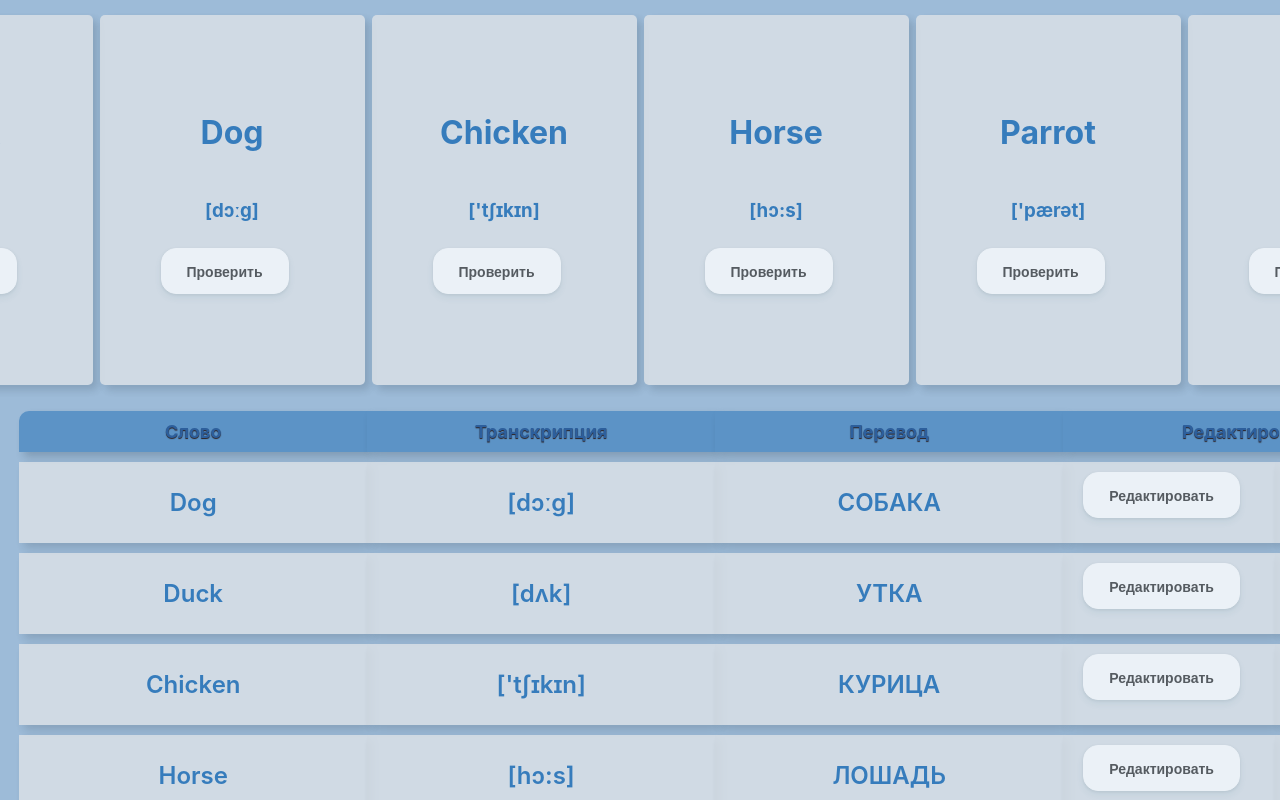
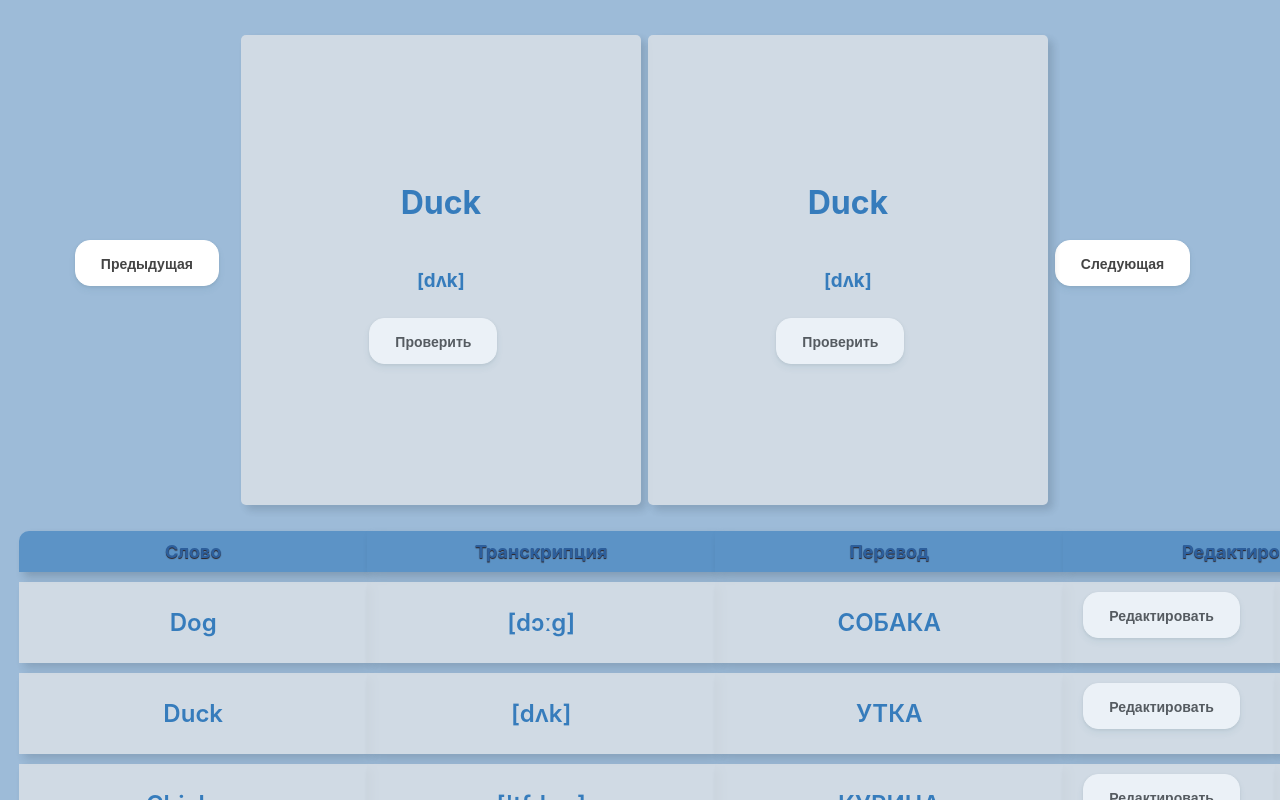
Before and after one commit to MarVasilieva/W27_FunnyEnglish_React, a React (Create React App) app: page / in a window 1280 px wide. Shown: the top 800 px of the page. Built offline with nearby package versions, Linux system fonts and the light colour scheme; a web font is replaced by a local one.

Commit message:
add carousel

```diff
--- a/src/App.css
+++ b/src/App.css
@@ -7,7 +7,7 @@
   align-items: center;
   gap: 16px;
   background-color: #9dbbd8;
-  padding: 15px;
+  padding: 35px;
 }
 .wordsCards {
   display: flex;
--- a/src/App.js
+++ b/src/App.js
@@ -1,60 +1,69 @@
+import React from "react";
 import "./App.css";
 import "./components/Wordcard.css";
 import Wordcard from "./components/Wordcard";
 import Wordlist from "./components/Wordlist";
 import Table from "./components/Wordlist";
 import "./components/Wordlist.css";
+import words from "./components/words.json";
 
-const words = [
-  {
-    title: "Duck",
-    transcription: "[dʌk]",
-    translation: "УТКА",
-    url: "https://encrypted-tbn0.gstatic.com/images?q=tbn:ANd9GcQt7KTf5Oi4xSHjP4a7V7jxsYQE7BGmp2aMknansJ3hSRJqN3v3iqmR2V9NHm650gWaCu4&usqp=CAU",
-  },
-  {
-    title: "Dog",
-    transcription: "[dɔːɡ] ",
-    translation: "СОБАКА",
-    url: "https://w7.pngwing.com/pngs/82/666/png-transparent-puppy-dog-drawing-puppy-mammal-animals-cat-like-mammal.png",
-  },
-  {
-    title: "Chicken",
-    transcription: "['tʃɪkɪn]",
-    translation: "КУРИЦА",
-    url: "https://w7.pngwing.com/pngs/42/544/png-transparent-chicken-chicken-animals-chicken-meat-chicken.png",
-  },
-  {
-    title: "Horse",
-    transcription: "[hɔ:s]",
-    translation: "ЛОШАДЬ",
-    url: "https://avatars.mds.yandex.net/i?id=1e0382573a33fa7f26a5c110a7902d4c658180c8-8496879-images-thumbs&n=13",
-  },
-  {
-    title: "Parrot",
-    transcription: "['pærət]",
-    translation: "ПОПУГАЙ",
-    url: "https://avatars.mds.yandex.net/i?id=88625dd82660791c00bb6ad9dda987ab7f62f9ad-9228658-images-thumbs&n=13",
-  },
-  {
-    title: "Pig",
-    transcription: "[pɪɡ]",
-    translation: "СВИНЬЯ",
-    url: "https://encrypted-tbn0.gstatic.com/images?q=tbn:ANd9GcQs7PFizYvtYZFdIAf_QRNTQu0DtALx5T4ylZg-TNpC0DjksZ2P9vxbMBUl5rzfXfF7u0M&usqp=CAU",
-  },
-];
-function App(props) {
+class App extends React.Component {
+  state = {
+    words: words,
+    Index: 0,
+  };
+
+  handlePrev = () => {
+    this.setState((prevState) => ({
+      Index:
+        prevState.Index === 0
+          ? prevState.words.length - 1
+          : prevState.Index - 1,
+      isPrev: true,
+    }));
+  };
+
+  handleNext = () => {
+    this.setState((prevState) => ({
+      Index:
+        prevState.Index === prevState.words.length - 1
+          ? 0
+          : prevState.Index + 1,
+      isPrev: false,
+    }));
+  };
+
+  render() {
+    const Word = this.state.words[this.state.Index];
     return (
       <div className="App">
         <div className="wordsCards">
-        {words.map((word) => (
+          <div>
+            {" "}
+            <button className="btn" onClick={this.handlePrev}>
+              Предыдущая
+            </button>
+          </div>
           <Wordcard
-            title={word.title}
-            transcription={word.transcription}
-            translation={word.translation}
-            url={word.url}
+            title={Word.title}
+            transcription={Word.transcription}
+            translation={Word.translation}
+            url={Word.url}
+            isPrev={this.state.isPrev}
           ></Wordcard>
-        ))}
+          <Wordcard
+            title={Word.title}
+            transcription={Word.transcription}
+            translation={Word.translation}
+            url={Word.url}
+            isPrev={this.state.isPrev}
+          ></Wordcard>
+
+          <div>
+            <button className="btn" onClick={this.handleNext}>
+              Следующая
+            </button>
+          </div>
         </div>
         <div className="wordsTable">
           <Table />
@@ -62,5 +71,5 @@ function App(props) {
       </div>
     );
   }
-
+}
 export default App;
--- a/src/components/Wordcard.css
+++ b/src/components/Wordcard.css
@@ -1,6 +1,6 @@
 .word {
-  width: 265px;
-  height: 370px;
+  width: 400px;
+  height: 470px;
   display: flex;
   justify-content: center;
   flex-direction: column;
@@ -13,7 +13,7 @@
   opacity: 80%;
 }
 img {
-  width: 130px;
-  height: 120px;
+  width: 230px;
+  height: 220px;
   border-radius: 3px;
 }
--- a/src/components/Wordcard.jsx
+++ b/src/components/Wordcard.jsx
@@ -4,7 +4,6 @@ import React, { useState } from "react";
 
 function Wordcard(props) {
   const [isShowButton, setButton] = useState(true);
-
   return (
     <div className="word">
       <div className="wordTitle">
@@ -27,5 +26,4 @@ function Wordcard(props) {
     </div>
   );
 }
-
 export default Wordcard;
--- /dev/null
+++ b/src/components/words.json
@@ -0,0 +1,45 @@
+
+[
+    {
+
+      "title": "Duck",
+      "transcription": "[dʌk]",
+      "translation": "УТКА",
+      "url": "https://encrypted-tbn0.gstatic.com/images?q=tbn:ANd9GcQt7KTf5Oi4xSHjP4a7V7jxsYQE7BGmp2aMknansJ3hSRJqN3v3iqmR2V9NHm650gWaCu4&usqp=CAU"
+    },
+    {
+
+      "title": "Dog",
+      "transcription": "[dɔːɡ] ",
+      "translation": "СОБАКА",
+      "url": "https://w7.pngwing.com/pngs/82/666/png-transparent-puppy-dog-drawing-puppy-mammal-animals-cat-like-mammal.png"
+    },
+    {
+
+      "title": "Chicken",
+      "transcription": "['tʃɪkɪn]",
+      "translation": "КУРИЦА",
+      "url": "https://w7.pngwing.com/pngs/42/544/png-transparent-chicken-chicken-animals-chicken-meat-chicken.png"
+    },
+    {
+
+      "title": "Horse",
+      "transcription": "[hɔ:s]",
+      "translation": "ЛОШАДЬ",
+      "url": "https://avatars.mds.yandex.net/i?id=1e0382573a33fa7f26a5c110a7902d4c658180c8-8496879-images-thumbs&n=13"
+    },
+    {
+
+    "title": "Parrot",
+    "transcription": "['pærət]",
+      "translation": "ПОПУГАЙ",
+      "url": "https://avatars.mds.yandex.net/i?id=88625dd82660791c00bb6ad9dda987ab7f62f9ad-9228658-images-thumbs&n=13"
+    },
+    {
+
+      "title": "Pig",
+      "transcription": "[pɪɡ]",
+      "translation": "СВИНЬЯ",
+      "url": "https://encrypted-tbn0.gstatic.com/images?q=tbn:ANd9GcQs7PFizYvtYZFdIAf_QRNTQu0DtALx5T4ylZg-TNpC0DjksZ2P9vxbMBUl5rzfXfF7u0M&usqp=CAU"
+    }
+]
```
Lines whose indentation alone changed are shown as unchanged.
